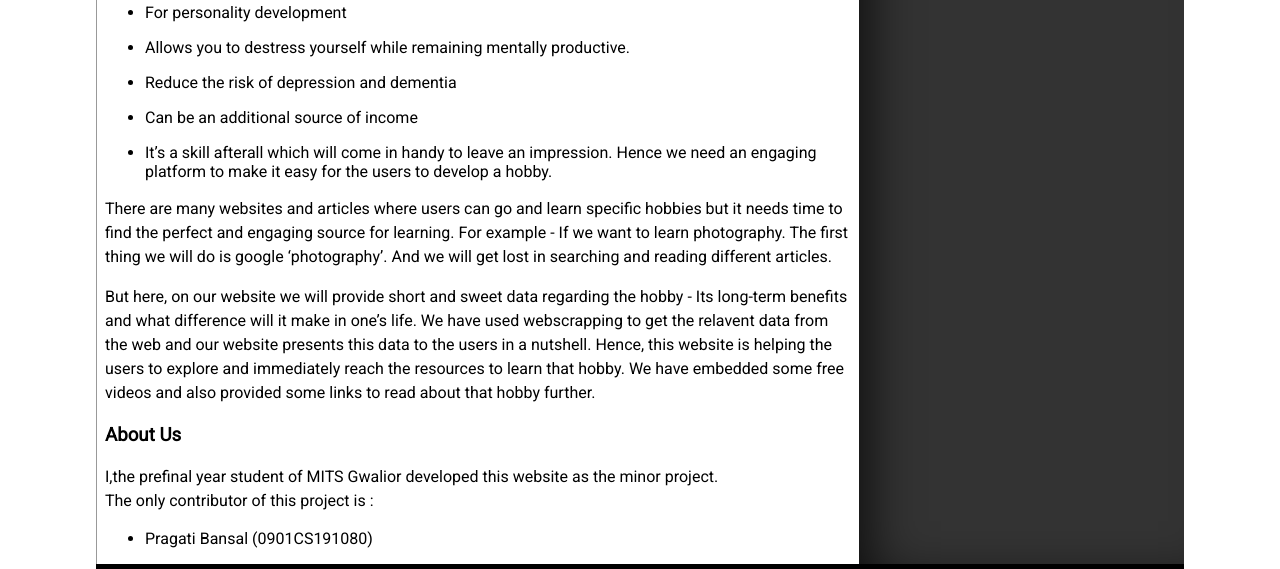
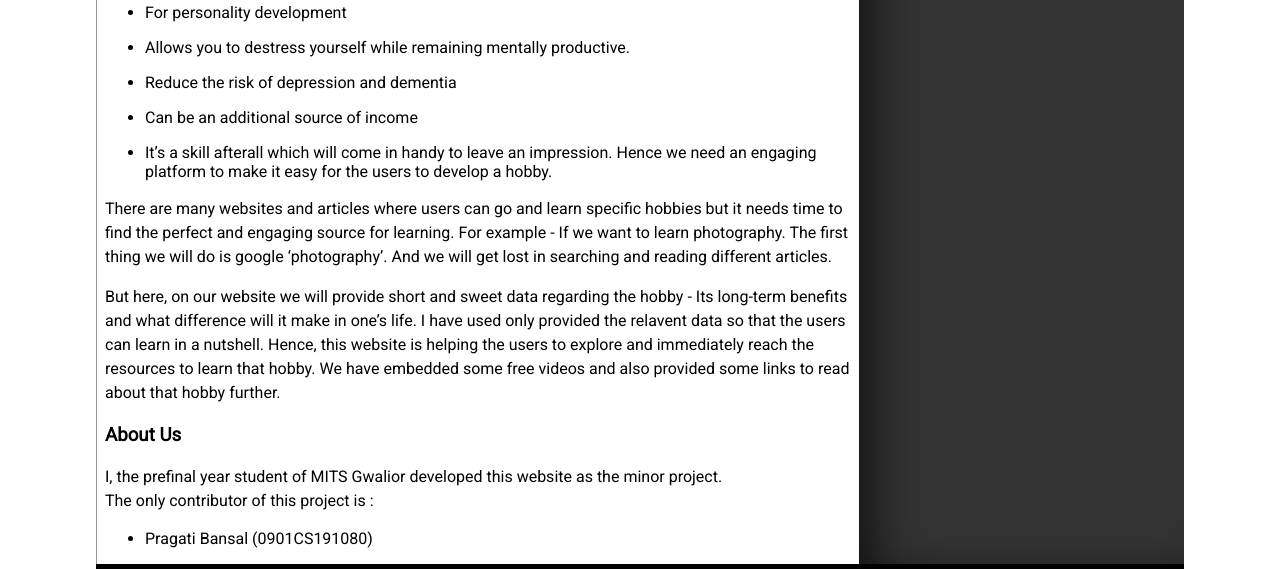
Before and after one commit to pragx12/project_glee, a plain HTML site: page about.html in a window 1280 px wide. Shown: the part 793-1362 px from the top of the page. Drawn offline with Linux system fonts and the light colour scheme.

Commit message:
fixed about info

```diff
--- a/about.html
+++ b/about.html
@@ -103,10 +103,10 @@
                 <p><li>It’s a skill afterall which will come in handy to leave an impression. Hence we need an engaging platform to make it easy for the users to develop a hobby.</li></p>
             </ul> </p>
             <p>There are many websites and articles where users can go and learn specific hobbies but it needs time to find the perfect and engaging source for learning. For example - If we want to learn photography. The first thing we will do is google ‘photography’. And we will get lost in searching and reading different articles. </p>
-            <p>But here, on our website we will provide short and sweet data regarding the hobby - Its long-term benefits and what difference will it make in one’s life. We have used webscrapping to get the relavent data from the web and our website presents this data to the users in a nutshell. Hence, this website is helping the users to explore and immediately reach the resources to learn that hobby. We have embedded some free videos and also provided some links to read about that hobby further.</p>
+            <p>But here, on our website we will provide short and sweet data regarding the hobby - Its long-term benefits and what difference will it make in one’s life. I have used only provided the relavent data so that the users can learn in a nutshell. Hence, this website is helping the users to explore and immediately reach the resources to learn that hobby. We have embedded some free videos and also provided some links to read about that hobby further.</p>
 
             <h3>About Us</h3>
-            <p>I,the prefinal year student of MITS Gwalior developed this website as the minor project. <br>The only contributor of this project is :
+            <p>I, the prefinal year student of MITS Gwalior developed this website as the minor project. <br>The only contributor of this project is :
             <ul>
                 <p><li>Pragati Bansal (0901CS191080)</li></p>
             </ul></p>
```
